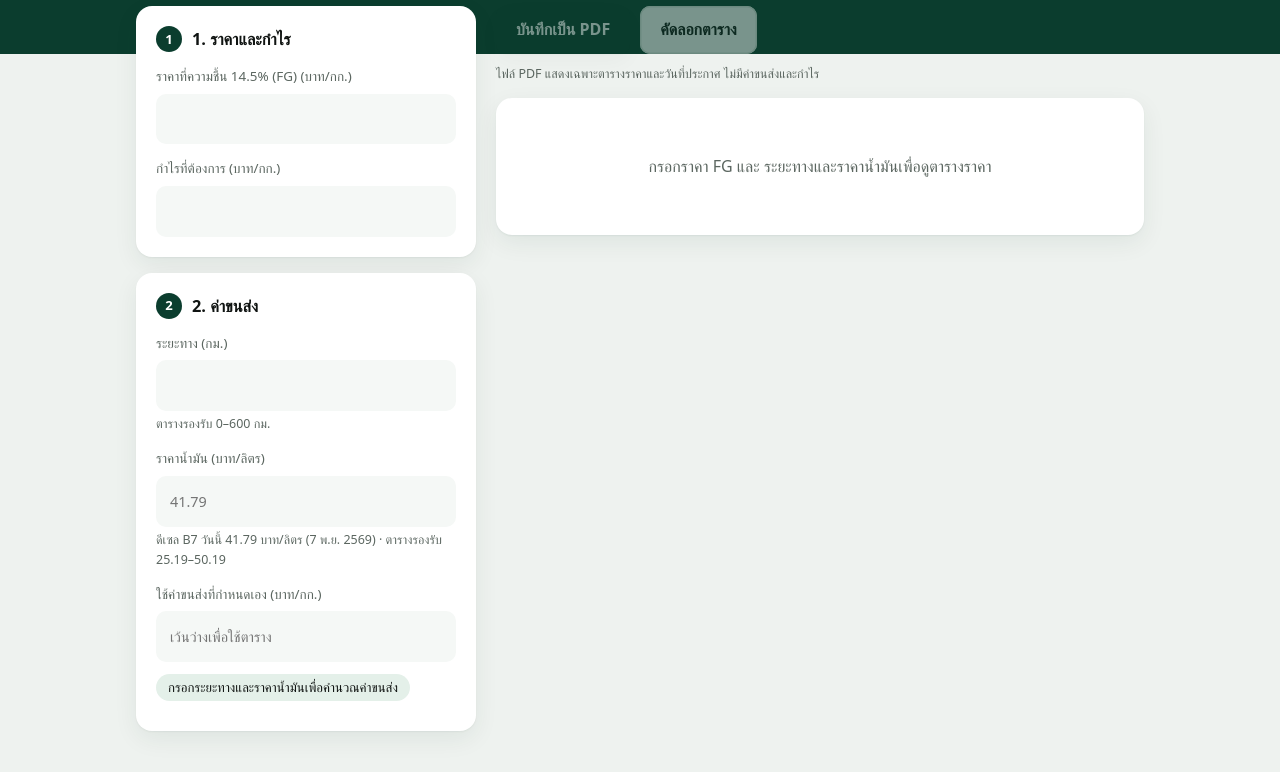
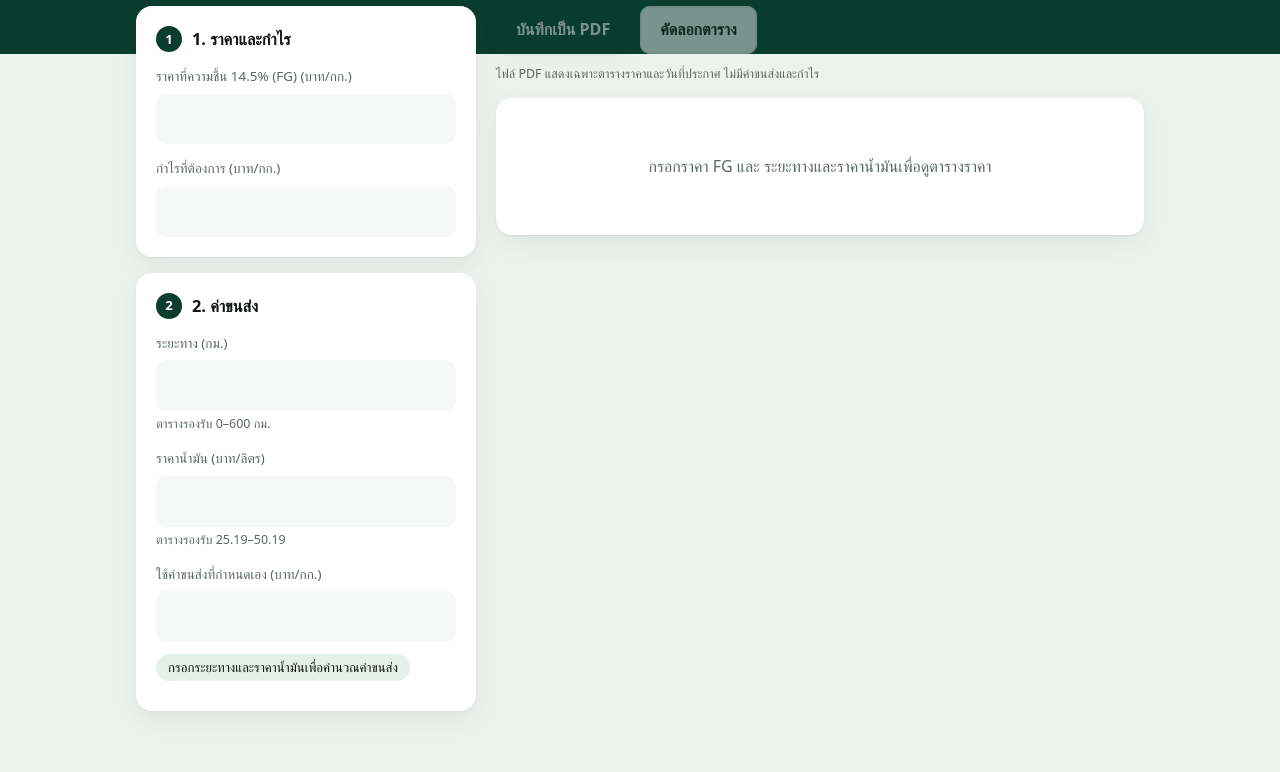
Before and after one commit to Porouss/Price-Grain-Respository, a plain HTML site: page index.html in a window 1280 px wide. Shown: the part 100-872 px from the top of the page. Drawn offline with Linux system fonts and the light colour scheme; a web font is replaced by a local one.

Commit message:
Add files via upload

```diff
--- a/index.html
+++ b/index.html
@@ -75,8 +75,8 @@ button:disabled{opacity:.45;cursor:not-allowed}
 <h2>2. ค่าขนส่ง</h2>
 <div class="grid">
 <label>ระยะทาง (กม.)<input id="dist" type="number" step="any"><div class="hint">ตารางรองรับ 0–600 กม.</div></label>
-<label>ราคาน้ำมัน (บาท/ลิตร)<input id="fuel" type="number" step="any" placeholder="41.79"><div class="hint">ดีเซล B7 วันนี้ 41.79 บาท/ลิตร (7 พ.ย. 2569) · ตารางรองรับ 25.19–50.19</div></label>
-<label>ใช้ค่าขนส่งที่กำหนดเอง (บาท/กก.)<input id="tover" type="number" step="any" placeholder="เว้นว่างเพื่อใช้ตาราง"></label>
+<label>ราคาน้ำมัน (บาท/ลิตร)<input id="fuel" type="number" step="any"><div class="hint">ตารางรองรับ 25.19–50.19</div></label>
+<label>ใช้ค่าขนส่งที่กำหนดเอง (บาท/กก.)<input id="tover" type="number" step="any"></label>
 </div>
 <div class="sum" id="sum" style="margin-top:12px"></div>
 <div class="warn" id="warn"></div>
```
